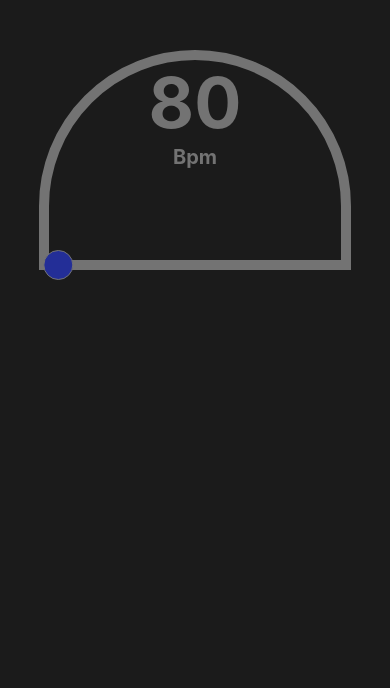
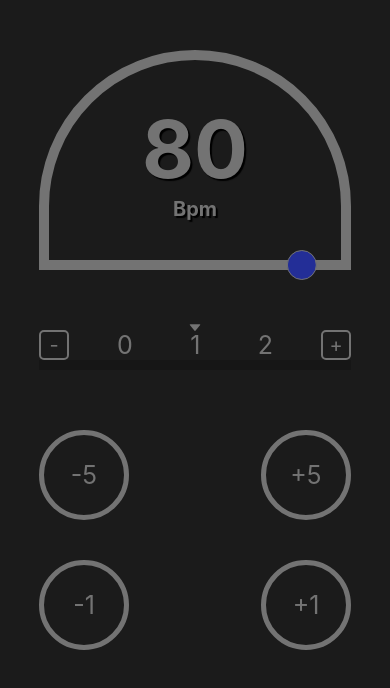
Before and after one commit to EmilcyFelipe/Metr-nomo, a React Native app: screen / in a window 390 px wide. Shown: the top 688 px of the page. Built offline with nearby package versions, Linux system fonts and the light colour scheme.

Commit message:
clickBar element

```diff
--- a/App.js
+++ b/App.js
@@ -1,11 +1,13 @@
 import { StatusBar } from 'expo-status-bar';
 import React, {useEffect, useRef, useState } from 'react';
-import { StyleSheet, Text, View, Animated, Dimensions} from 'react-native';
+import { StyleSheet, Text, View, Animated, Dimensions, TouchableOpacity} from 'react-native';
+import ClickBar from './src/Components/ClickBar';
 
 export default function App() {
   const [ bpmValue, setBpmValue ] = useState(80);
   const distance = useRef(new Animated.Value(0)).current;
-  const [speed, setSpeed ] = useState(1000)
+  const [speed, setSpeed ] = useState(1000);
+  const [ colorMark, setColorMark ] = useState('#232E97')
 
   var width = Dimensions.get('window').width;
 
@@ -20,28 +22,60 @@ export default function App() {
       Animated.sequence([
         Animated.timing(distance,{
           toValue:width*0.8-20,
-          duration: speed,
+          duration: 60*1000/bpmValue ,
           useNativeDriver: false
         }),
         Animated.timing(distance,{
           toValue:0,
-          duration: speed,
+          duration: 60*1000/bpmValue ,
           useNativeDriver: false
         })
       ])
       ).start()
-  },[])
+  },[bpmValue])
+
 
   return (
     <View style={styles.container}>
+      {/*-------Display Section */}
       <View style={styles.display}>
           <Text style={styles.valueText}>{bpmValue}</Text>
           <Text style={[styles.valueText, {fontSize: 20}]}>Bpm</Text>
           <View style={[styles.markAxios]}>
-            <Animated.View style={[styles.mark,{transform:[{translateX: distance}]}]}></Animated.View>
+            <Animated.View style={[styles.mark,{transform:[{translateX: distance}], backgroundColor:colorMark}]}></Animated.View>
           </View>
       </View>
-      <View style={styles.actionsWrapper}></View>
+      {/*-------Actions Section */}
+      <View style={styleActions.container}>
+        <View style={styleActions.beatWrapper}>
+          <ClickBar/>
+        </View>
+        <View style={styleActions.row}>
+        <TouchableOpacity onPress={()=>setBpmValue(bpmValue-5)}>
+            <View style={styleActions.button}>
+              <Text style={styleActions.textButton}>-5</Text>
+            </View>
+          </TouchableOpacity>
+          <TouchableOpacity onPress={()=>setBpmValue(bpmValue+5)}>
+            <View style={styleActions.button}>
+              <Text style={styleActions.textButton}>+5</Text>
+            </View>
+          </TouchableOpacity>
+        </View>
+
+        <View style={styleActions.row}>
+        <TouchableOpacity onPress={()=>setBpmValue(bpmValue-1)}>
+            <View style={styleActions.button}>
+              <Text style={styleActions.textButton}>-1</Text>
+            </View>
+          </TouchableOpacity>
+          <TouchableOpacity onPress={()=>setBpmValue(bpmValue+1)}>
+            <View style={styleActions.button}>
+              <Text style={styleActions.textButton}>+1</Text>
+            </View>
+          </TouchableOpacity>
+        </View>
+      </View>
       <StatusBar style="auto" />
     </View>
   );
@@ -53,7 +87,6 @@ const styles = StyleSheet.create({
     flex: 1,
     backgroundColor: '#1B1B1B',
     alignItems: 'center',
-
   },
   display:{
     width: '80%',
@@ -65,11 +98,15 @@ const styles = StyleSheet.create({
     borderColor: '#737373',
     borderWidth: 10,
     alignItems: 'center',
+    justifyContent: 'center'
   },
   valueText:{
-    fontSize:70,
+    fontSize: 80,
     fontWeight: 'bold',
-    color: '#737373'
+    color: '#737373',
+    textShadowColor: '#000',
+    textShadowRadius: 1,
+    textShadowOffset: {width: 2, height: 2}
   },
   actionsWrapper:{
     backgroundColor: '#fff',
@@ -93,3 +130,32 @@ const styles = StyleSheet.create({
     elevation: 5
   }
 });
+
+const styleActions = StyleSheet.create({
+  container:{
+    width: '80%'
+  },
+  beatWrapper:{
+   marginBottom:20
+  },
+  row:{
+    marginTop:40,
+    width: '100%',
+    flexDirection: 'row',
+    justifyContent: 'space-between'
+  },
+  button:{
+    width: 90,
+    height: 90,
+    borderColor: '#737373',
+    borderWidth: 5,
+    borderRadius: 90/2,
+    alignItems: 'center',
+    justifyContent: 'center'
+
+  },
+  textButton:{
+    fontSize: 25,
+    color: '#737373'
+  }
+});
--- a/package.json
+++ b/package.json
@@ -9,6 +9,7 @@
   },
   "dependencies": {
     "expo": "~43.0.2",
+    "expo-av": "~10.1.3",
     "expo-status-bar": "~1.1.0",
     "react": "17.0.1",
     "react-dom": "17.0.1",
--- /dev/null
+++ b/src/Components/ClickBar/index.js
@@ -0,0 +1,89 @@
+import React, { useState } from "react";
+import { View, Text, TouchableOpacity, StyleSheet, FlatList } from 'react-native'
+import { AntDesign } from '@expo/vector-icons';
+
+
+
+export default function ClickBar(){
+    const [ currentClicks, setCurrentClicks ] = useState(1);
+
+    function decreaseClick(){
+        if(currentClicks!==1){
+            setCurrentClicks(currentClicks-1);
+
+        }
+    }
+
+    function addClick(){
+        setCurrentClicks(currentClicks+1);
+    }
+    return(
+        <View style={styles.container}>
+            <View style={styles.rowActions}>
+                <View style={styles.arrowWrapper}>
+                    <AntDesign name="caretdown" size={12} color="#737373" />
+                </View>
+                <TouchableOpacity onPress={decreaseClick}>
+                    <View style={styles.boxAction}><Text style={styles.textBoxAction}>-</Text></View>
+                </TouchableOpacity>
+                <View style={styles.clicksWrapper}>
+                    <Text style={styles.textClicks}>{currentClicks-1}</Text>
+                    <Text style={styles.textClicks}>{currentClicks}</Text>
+                    <Text style={styles.textClicks}>{currentClicks+1}</Text>
+                </View>
+                <TouchableOpacity onPress={addClick}>
+                    <View style={styles.boxAction}><Text style={styles.textBoxAction}>+</Text></View>
+                </TouchableOpacity>
+            </View>
+            <View style={styles.bottomBar}></View>
+        </View>
+    );
+}
+
+const styles = StyleSheet.create({
+    container:{
+        marginTop: 60,
+        width: '100%',
+    },
+    rowActions:{
+        flexDirection: 'row',
+        justifyContent: 'space-between'
+    },
+    arrowWrapper: {
+        width: '100%',
+        alignItems: 'center',
+        position: 'absolute',
+        top: -10
+        },
+    boxAction:{
+        width: 30,
+        height: 30,
+        borderWidth: 2,
+        borderColor: '#737373',
+        borderRadius: 5,
+        alignItems: 'center',
+        justifyContent: 'center',
+    },
+    textBoxAction:{
+        color: '#737373',
+        textAlign: 'center',
+        textAlignVertical: 'center',
+        fontSize: 20,
+    },
+    clicksWrapper:{
+        width: '50%',
+        justifyContent: 'space-between',
+        flexDirection: 'row',
+    },
+    textClicks:{
+        fontSize: 25,
+        color: '#737373'
+    },
+    bottomBar:{
+        width: '100%',
+        height: 10,
+        backgroundColor: '#161616'
+    }
+
+
+});
```
Also changed, not shown: 1 other file (tests, documents, lock files or other folders).
